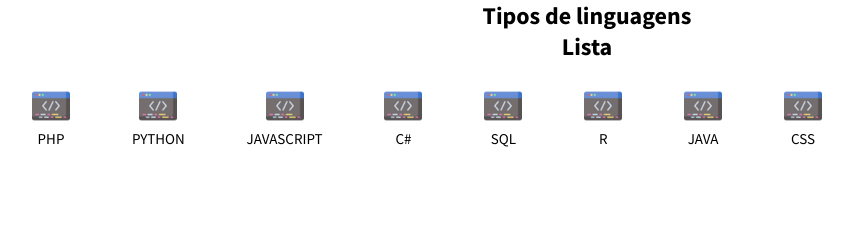
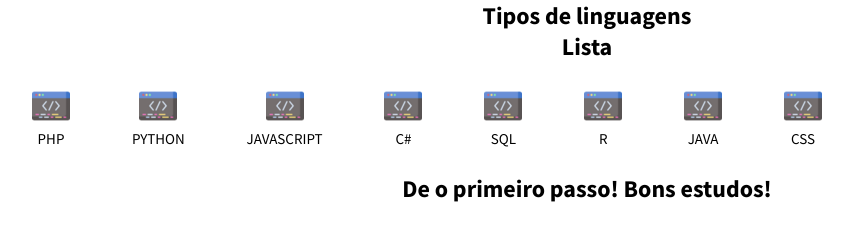
Before and after one commit to Renato007/Treinamento-StartSe, a plain HTML site: page codigos/aula-git/index.html in a window 1280 px wide. Shown: the whole page, without its empty margins (53-906 px from the left). Drawn offline with Linux system fonts and the light colour scheme.

Commit message:
Update index.html

```diff
--- a/codigos/aula-git/index.html
+++ b/codigos/aula-git/index.html
@@ -46,6 +46,7 @@
             <p>CSS</p>
           </li>
         </ul>
+        <h1>De o primeiro passo! Bons estudos! <h1>
       </nav>
     </header>
     <main class="conteiner-principal">
```
